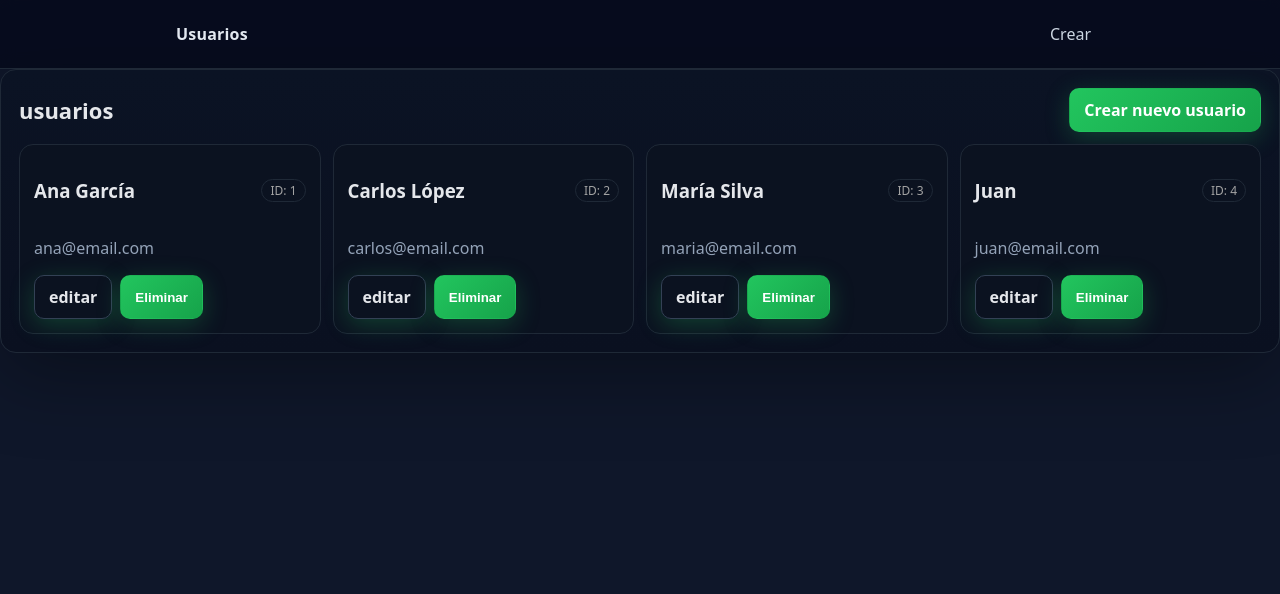
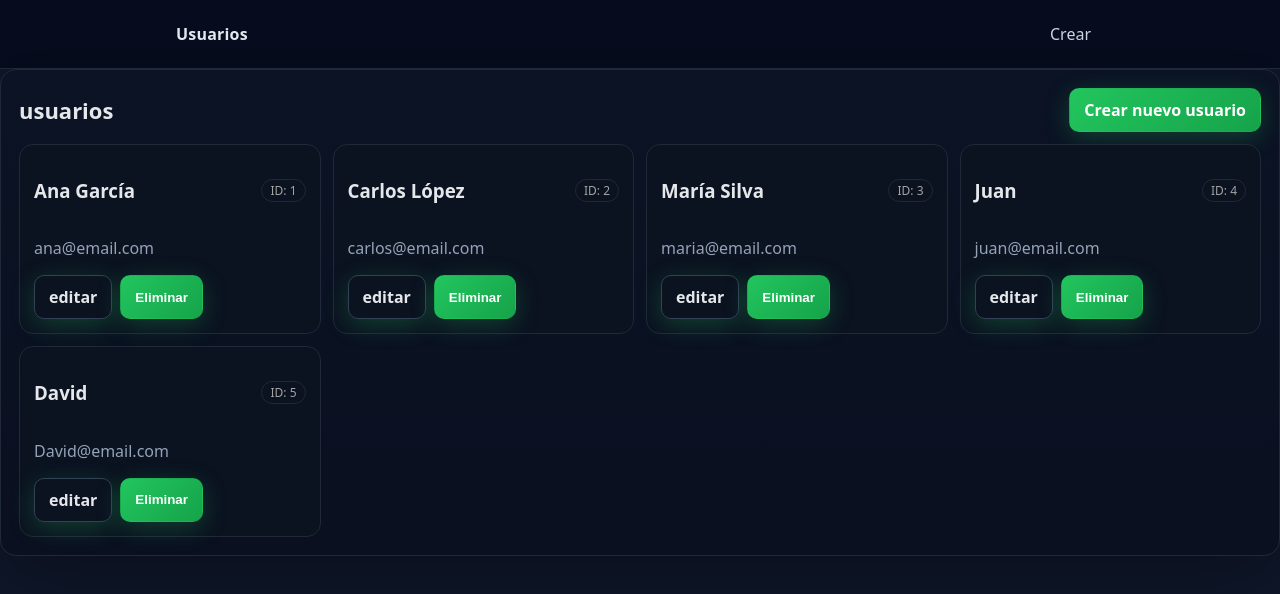
Before and after one commit to dburgos26/Clase_13, a React (Vite) app: page / in a window 1280 px wide. Shown: the top 594 px of the page. Built offline with nearby package versions, Linux system fonts and the light colour scheme.

Commit message:
Add info to components

```diff
--- a/src/App.jsx
+++ b/src/App.jsx
@@ -13,6 +13,7 @@ function App() {
     { id: 2, nombre: 'Carlos López', correo: 'carlos@email.com' },
     { id: 3, nombre: 'María Silva', correo: 'maria@email.com' },
     { id: 4, nombre: 'Juan', correo: 'juan@email.com' },
+    { id: 5, nombre: 'David', correo: 'David@email.com' },
   ]);
 
   const crearUsuario = ({ nombre, correo }) => {
--- a/src/components/NewUser.jsx
+++ b/src/components/NewUser.jsx
@@ -5,6 +5,8 @@ export default function NewUser( {crearUsuario} ){
 
     const [nombre, setNombre] = useState("")
     const [correo, setCorreo] = useState("")
+
+    // Test
 
     const submit = (e) => {
 
```
